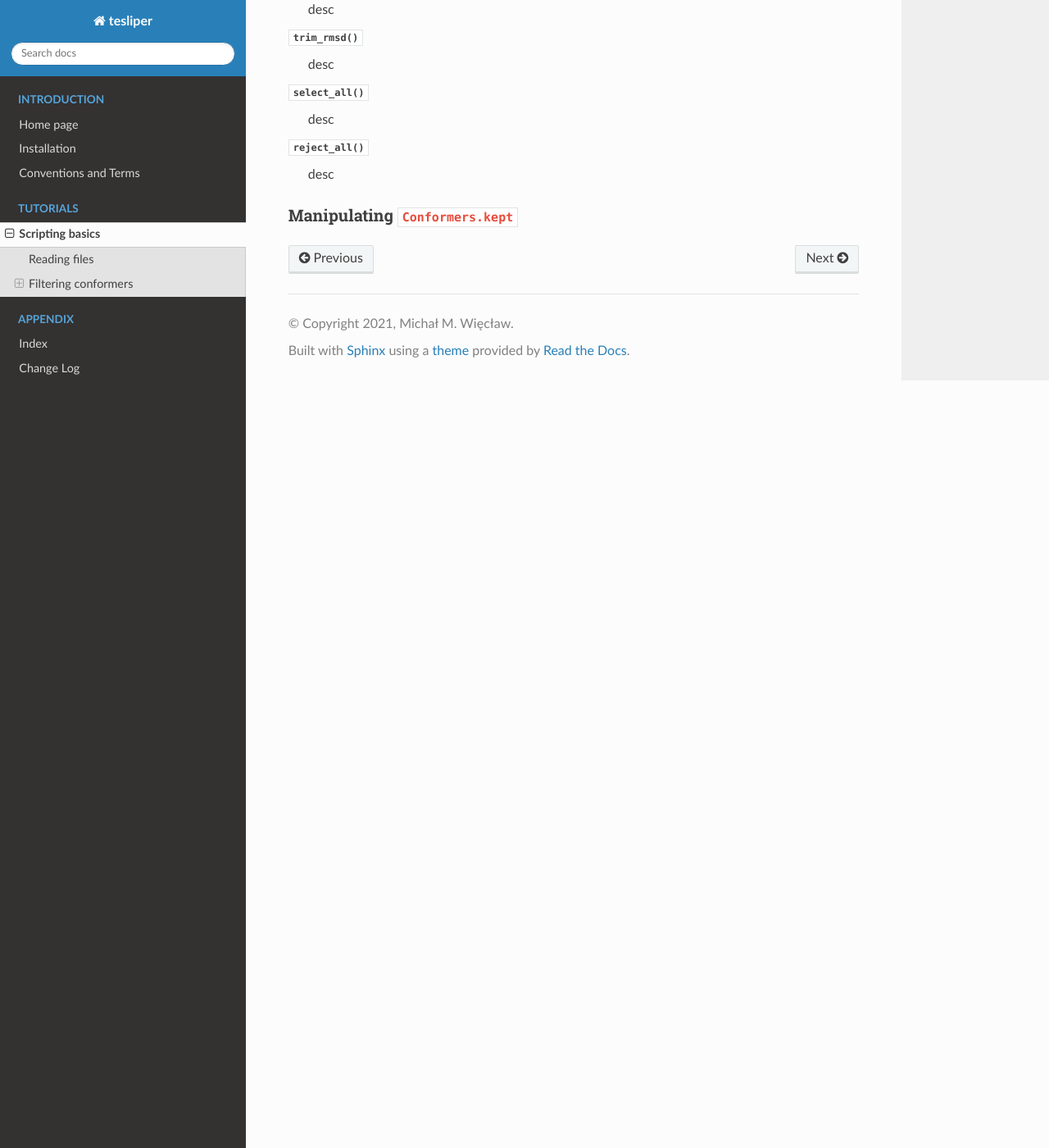
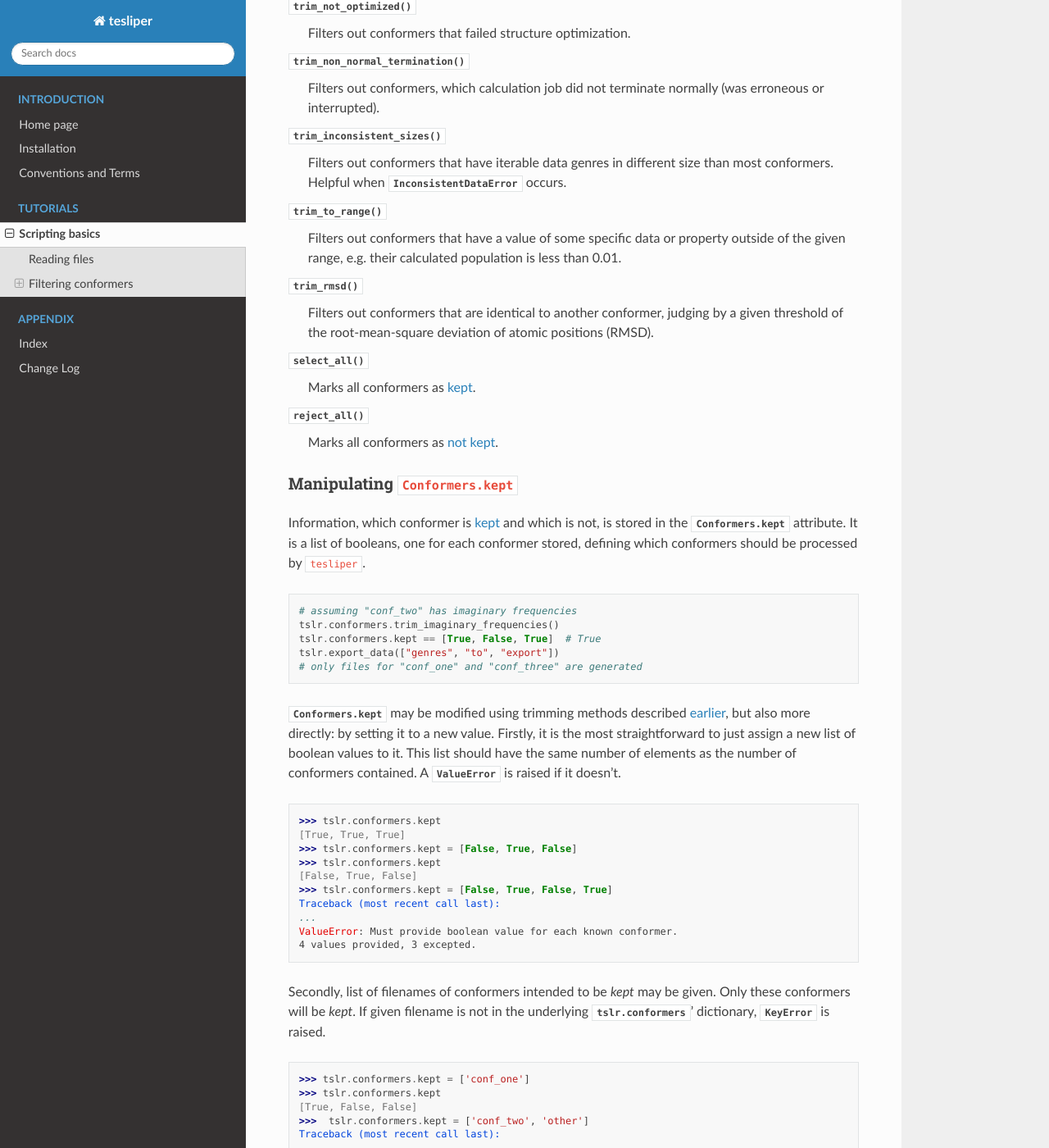
Before and after one commit to mishioo/tesliper, a Sphinx documentation site: the page built from docs/source/tutorial.rst, in a window 1280 px wide and 1400 px high, scrolled down 3268 px. Shown: the whole window at 82% size. Built offline with Sphinx 7.4.7 and the Read the Docs theme 2.0.0, drawn with Linux system fonts in a browser that asks for light colours; pages that are not in the unit, such as notebooks, are missing from menus; some of the changed text lies outside the part shown.

Commit message:
Finished tutorial on trimming conformers.

```diff
--- a/docs/source/tutorial.rst
+++ b/docs/source/tutorial.rst
@@ -63,9 +63,11 @@
     ├── optimization
     │   ├── conf_one.out
     │   └── conf_two.out
+    │   └── conf_three.out
     └── vibrational
         ├── conf_one.out
         └── conf_two.out
+        └── conf_three.out
 
 you could use any of the following to get the same effect.
 
@@ -137,7 +139,13 @@
 :attr:`.Conformers.kept` attribute, which may also be manipulated more directly. More on
 this topic will be :ref:`explained later <manipulating kept>`.
 
-.. TODO: add ``trimmed_keys`` etc.
+As mentioned earlier, :class:`Tesliper.conformers <.Conformers>` is a dict-like
+structure, and as such offers a typical functionality of Python's `dict`\s. However,
+checking for presence with ``conf in tslr.conformers`` or requesting a view with
+standard :meth:`~dict.keys`, :meth:`~dict.values`, or :meth:`~dict.items` will operate
+on the whole data set, ignoring any trimming applied earlier. :class:`.Conformers` class
+offers additional :meth:`~.Conformers.kept_keys`, :meth:`~.Conformers.kept_values`, and
+:meth:`~.Conformers.kept_items` methods, that return views that acknowledge trimming.
 
 .. _trimming:
 
@@ -149,38 +157,163 @@
 explanation in the method's documentation.
 
 :meth:`~.Conformers.trim_incomplete`
-    desc
+    Filters out conformers that doesn't contain data for as many expected genres as
+    other conformers.
 
 :meth:`~.Conformers.trim_imaginary_frequencies`
-    desc
+    Filters out conformers that contain imaginary frequencies (any number of negative
+    frequency values).
 
 :meth:`~.Conformers.trim_non_matching_stoichiometry`
-    desc
+    Filters out conformers that have different stoichiometry than expected.
 
 :meth:`~.Conformers.trim_not_optimized`
-    desc
+    Filters out conformers that failed structure optimization.
 
 :meth:`~.Conformers.trim_non_normal_termination`
-    desc
+    Filters out conformers, which calculation job did not terminate normally (was
+    erroneous or interrupted).
 
 :meth:`~.Conformers.trim_inconsistent_sizes`
-    desc
+    Filters out conformers that have iterable data genres in different size than most
+    conformers. Helpful when :exc:`.InconsistentDataError` occurs.
 
 :meth:`~.Conformers.trim_to_range`
-    desc
+    Filters out conformers that have a value of some specific data or property outside
+    of the given range, e.g. their calculated population is less than 0.01.
 
 :meth:`~.Conformers.trim_rmsd`
-    desc
+    Filters out conformers that are identical to another conformer, judging by a given
+    threshold of the root-mean-square deviation of atomic positions (RMSD).
 
 :meth:`~.Conformers.select_all`
-    desc
+    Marks all conformers as :term:`kept`.
 
 :meth:`~.Conformers.reject_all`
-    desc
-
-.. TODO: add ``with trimmed_to`` etc.
+    Marks all conformers as :term:`not kept <kept>`.
 
 .. _manipulating kept:
 
 Manipulating ``Conformers.kept``
 ''''''''''''''''''''''''''''''''
+
+Information, which conformer is :term:`kept` and which is not, is stored in the
+:attr:`Conformers.kept` attribute. It is a list of booleans, one for each conformer
+stored, defining which conformers should be processed by ``tesliper``.
+
+.. code-block:: python
+
+    # assuming "conf_two" has imaginary frequencies
+    tslr.conformers.trim_imaginary_frequencies()
+    tslr.conformers.kept == [True, False, True]  # True
+    tslr.export_data(["genres", "to", "export"])
+    # only files for "conf_one" and "conf_three" are generated
+
+:attr:`.Conformers.kept` may be modified using trimming methods described :ref:`earlier
+<trimming>`, but also more directly: by setting it to a new value. Firstly, it is the
+most straightforward to just assign a new list of boolean values to it. This list should
+have the same number of elements as the number of conformers contained. A
+:exc:`ValueError` is raised if it doesn't.
+
+.. code-block:: python
+
+    >>> tslr.conformers.kept
+    [True, True, True]
+    >>> tslr.conformers.kept = [False, True, False]
+    >>> tslr.conformers.kept
+    [False, True, False]
+    >>> tslr.conformers.kept = [False, True, False, True]
+    Traceback (most recent call last):
+    ...
+    ValueError: Must provide boolean value for each known conformer.
+    4 values provided, 3 excepted.
+
+Secondly, list of filenames of conformers intended to be *kept* may be given. Only these
+conformers will be *kept*. If given filename is not in the underlying
+:class:`tslr.conformers <.Conformers>`' dictionary, :exc:`KeyError` is raised.
+
+.. code-block:: python
+
+    >>> tslr.conformers.kept = ['conf_one']
+    >>> tslr.conformers.kept
+    [True, False, False]
+    >>>  tslr.conformers.kept = ['conf_two', 'other']
+    Traceback (most recent call last):
+    ...
+    KeyError: Unknown conformers: other.
+
+Thirdly, list of integers representing conformers' indices may be given.
+Only conformers with specified indices will be *kept*. If one of given integers
+can't be translated to conformer's index, IndexError is raised. Indexing with
+negative values is not supported currently.
+
+.. code-block:: python
+
+    >>> tslr.conformers.kept = [1, 2]
+    >>> tslr.conformers.kept
+    [False, True, True]
+    >>> tslr.conformers.kept = [2, 3]
+    Traceback (most recent call last):
+    ...
+    IndexError: Indexes out of bounds: 3.
+
+Fourthly, assigning ``True`` or ``False`` to this attribute will mark all
+conformers as *kept* or *not kept* respectively.
+
+.. code-block:: python
+
+    >>> tslr.conformers.kept = False
+    >>> tslr.conformers.kept
+    [False, False, False]
+    >>> tslr.conformers.kept = True
+    >>> tslr.conformers.kept
+    [True, True, True]
+
+.. warning::
+
+    List of *kept* values may be also modified by setting its elements to ``True`` or
+    ``False``. It is advised against, however, as a mistake such as
+    ``tslr.conformers.kept[:2] = [True, False, False]`` will break some functionality by
+    forcibly changing size of :attr:`tslr.conformers.kept <.Conformers.kept>` list.
+
+Trimming temporarily
+''''''''''''''''''''
+
+:class:`.Conformers` provide two convenience context managers for temporarily trimming
+its data: :attr:`~.Conformers.untrimmed` and :meth:`~.Conformers.trimmed_to`. The first
+one will simply undo any trimming previously done, allowing you to operate on the full
+data set or apply new, complex trimming logic. When Python exits
+:attr:`~.Conformers.untrimmed` context, previous trimming is restored.
+
+.. code-block:: python
+
+    >>> tslr.conformers.kept = [False, True, False]
+    >>> with tslr.conformers.untrimmed:
+    >>>     tslr.conformers.kept
+    [True, True, True]
+    >>> tslr.conformers.kept
+    [False, True, False]
+
+The second one temporarily applies an arbitrary trimming, provided as a parameter to the
+:meth:`~.Conformers.trimmed_to` call. Any value normally accepted by :attr:`.Conformers.kept`
+may be used here.
+
+.. code-block:: python
+
+    >>> tslr.conformers.kept = [True, True, False]
+    >>> with tslr.conformers.trimmed_to([1, 2]):
+    >>>     tslr.conformers.kept
+    [False, True, True]
+    >>> tslr.conformers.kept
+    [True, True, False]
+
+
+.. tip::
+
+    To trim conformers temporarily without discarding a currently applied trimming, you
+    may use:
+
+    .. code-block:: python
+
+        with tslr.conformers.trimmed_to(tslr.conformers.kept):
+            ...  # temporary trimming upon the current one
```
